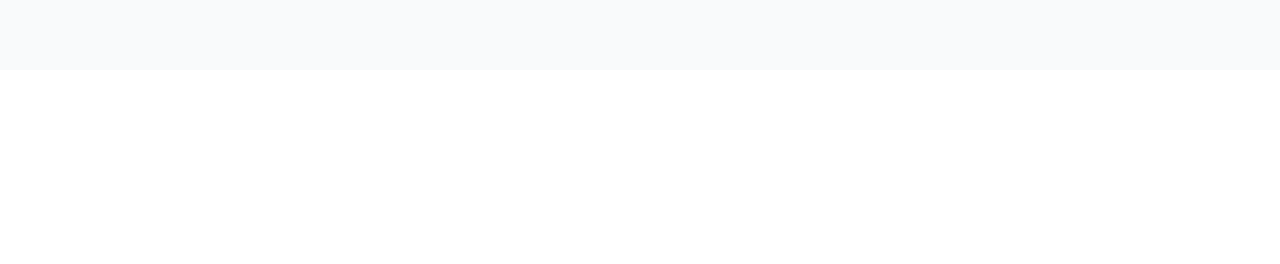
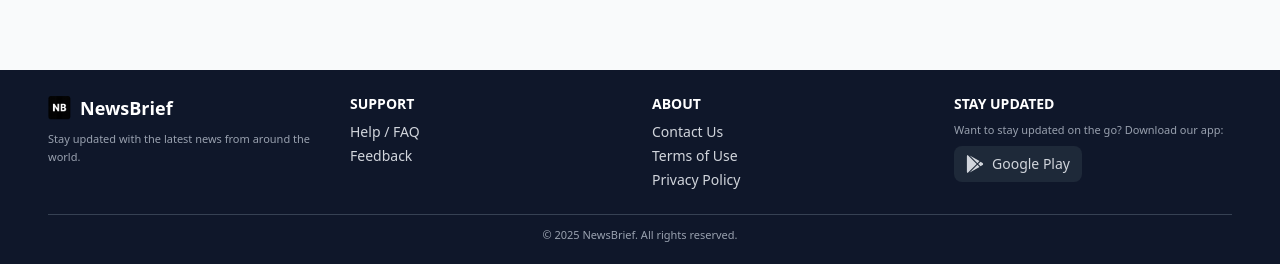
Before and after one commit to nathnaeltamirat/news-brief-frontend, a Next.js app in the folder news_brief/: page /admin/news in a window 1280 px wide. Shown: the part 810-1074 px from the top of the page. Before the commit the page ends 880 px from the top, so only its background shows below. Built offline with nearby package versions, Linux system fonts and the light colour scheme; no server answers.

Commit message:
fotter ui fixed

```diff
--- a/news_brief/src/app/admin/layout.tsx
+++ b/news_brief/src/app/admin/layout.tsx
@@ -1,4 +1,6 @@
 "use client";
+
+import Footer from "@/components/Footer/Footer";
 import AdminTopBar from "../../components/Admin_components/AdminTopBar";
 
 export default function AdminLayout({
@@ -11,6 +13,7 @@ export default function AdminLayout({
       <AdminTopBar />
 
       <main className="flex-1 p-4 bg-gray-50 pt-16">{children}</main>
+      <Footer/>
     </div>
   );
 }
--- a/news_brief/src/app/admin/news/page.tsx
+++ b/news_brief/src/app/admin/news/page.tsx
@@ -114,9 +114,24 @@ export default function AddNewsPage() {
           Add New News
         </h2>
 
-        {loading ? (
-          <div>Loading...</div>
-        ) : (
+       {loading ? (
+  // 🔲 Skeleton Loader
+  <div className="animate-pulse space-y-6">
+    <div className="grid grid-cols-1 md:grid-cols-2 gap-6">
+      <div className="h-10 bg-gray-200 rounded"></div> {/* Title */}
+      <div className="h-10 bg-gray-200 rounded"></div> {/* Language */}
+    </div>
+
+    <div className="h-10 bg-gray-200 rounded"></div> {/* Source */}
+    <div className="h-24 bg-gray-200 rounded"></div> {/* Body */}
+
+    <div className="h-10 bg-gray-200 rounded"></div> {/* Topics */}
+
+    <div className="flex justify-end mt-4">
+      <div className="h-10 w-28 bg-gray-200 rounded"></div> {/* Submit Button */}
+    </div>
+  </div>
+) : (
           <form onSubmit={handleSubmit} className="grid grid-cols-1 md:grid-cols-2 gap-6">
             {/* Title */}
             <div className="md:col-span-2">
--- a/news_brief/src/components/Footer/Footer.tsx
+++ b/news_brief/src/components/Footer/Footer.tsx
@@ -4,104 +4,86 @@ import { FaGooglePlay } from "react-icons/fa";
 
 export default function Footer() {
   return (
-    <footer className="bg-[#0f172a] text-gray-300 py-6 px-4 md:px-12 text-xs md:text-sm">
-      <div className="max-w-7xl mx-auto grid grid-cols-1 md:grid-cols-4 gap-6">
+    <footer className="bg-[#0f172a] text-gray-300 py-6 px-4 md:px-8 lg:px-12 text-xs md:text-sm">
+      <div className="max-w-7xl mx-auto grid grid-cols-1 sm:grid-cols-2 lg:grid-cols-4 gap-6">
         {/* Logo + About */}
         <div className="flex flex-col gap-2">
           <div className="flex items-center gap-2">
             <img src="/logo.png" className="w-6 h-6" alt="logo" />
             <h2 className="text-lg font-bold text-white">NewsBrief</h2>
           </div>
-          <p className="text-[11px] text-gray-400 leading-relaxed">
+          <p className="text-[12px] md:text-[11px] text-gray-400 leading-relaxed">
             Stay updated with the latest news from around the world.
           </p>
         </div>
 
-        {/* Sections */}
-        <div>
-          <h3 className="text-white font-semibold mb-3 text-sm">SECTIONS</h3>
-          <ul className="grid grid-cols-2 gap-1">
-            {[
-              "World",
-              "National",
-              "Politics",
-              "Business",
-              "Economy",
-              "Finance",
-              "Technology",
-              "Science",
-              "Health",
-              "Environment",
-              "Education",
-              "Law",
-              "Crime",
-              "Weather",
-              "Opinion",
-            ].map((topic) => (
-              <li key={topic}>
-                <Link
-                  href={`/${topic.toLowerCase()}`}
-                  className="hover:text-blue-600 transition-colors duration-200"
-                >
-                  {topic}
-                </Link>
-              </li>
-            ))}
-          </ul>
-        </div>
-
         {/* Support */}
         <div>
-          <h3 className="text-white font-semibold mb-3 text-sm">SUPPORT</h3>
+          <h3 className="text-white font-semibold mb-2 text-sm">SUPPORT</h3>
           <ul className="space-y-1">
             <li>
-              <Link href="/help" className="hover:text-blue-600 transition-colors duration-200">
+              <Link
+                href="/help"
+                className="hover:text-blue-600 transition-colors duration-200"
+              >
                 Help / FAQ
               </Link>
             </li>
             <li>
-              <Link href="/feedback" className="hover:text-blue-600 transition-colors duration-200">
+              <Link
+                href="/feedback"
+                className="hover:text-blue-600 transition-colors duration-200"
+              >
                 Feedback
               </Link>
             </li>
           </ul>
         </div>
 
-        {/* About + Google Play */}
+        {/* About */}
         <div>
-          <h3 className="text-white font-semibold mb-3 text-sm">ABOUT</h3>
-          <ul className="space-y-1 mb-3">
+          <h3 className="text-white font-semibold mb-2 text-sm">ABOUT</h3>
+          <ul className="space-y-1">
             <li>
-              <Link href="/contact" className="hover:text-blue-600 transition-colors duration-200">
+              <Link
+                href="/contact"
+                className="hover:text-blue-600 transition-colors duration-200"
+              >
                 Contact Us
               </Link>
             </li>
             <li>
-              <Link href="/terms" className="hover:text-blue-600 transition-colors duration-200">
+              <Link
+                href="/terms"
+                className="hover:text-blue-600 transition-colors duration-200"
+              >
                 Terms of Use
               </Link>
             </li>
             <li>
-              <Link href="/privacy" className="hover:text-blue-600 transition-colors duration-200">
+              <Link
+                href="/privacy"
+                className="hover:text-blue-600 transition-colors duration-200"
+              >
                 Privacy Policy
               </Link>
             </li>
           </ul>
+        </div>
 
-          {/* CTA for App Download */}
-          <p className="text-[11px] text-gray-400 mb-2">
+        {/* Stay Updated + Google Play */}
+        <div>
+          <h3 className="text-white font-semibold mb-2 text-sm">STAY UPDATED</h3>
+          <p className="text-[12px] md:text-[11px] text-gray-400 mb-2">
             Want to stay updated on the go? Download our app:
           </p>
-
-          {/* Google Play Button */}
-          <div>
-            <a
-              href="#"
-              className="flex items-center gap-2 bg-gray-800 px-3 py-2 rounded-lg hover:bg-gray-700 transition w-max"
-            >
-              <FaGooglePlay className="text-lg" /> <span>Google Play</span>
-            </a>
-          </div>
+          <a
+            href="#"
+            className="flex items-center gap-2 bg-gray-800 px-3 py-2 rounded-lg hover:bg-gray-700 transition w-max text-xs md:text-sm"
+          >
+            <FaGooglePlay className="text-base md:text-lg" />{" "}
+            <span>Google Play</span>
+          </a>
         </div>
       </div>
 
```
